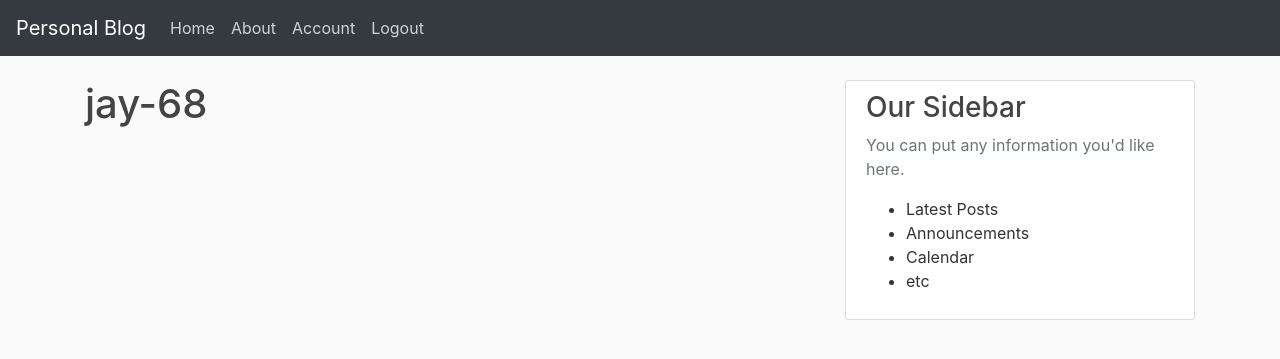
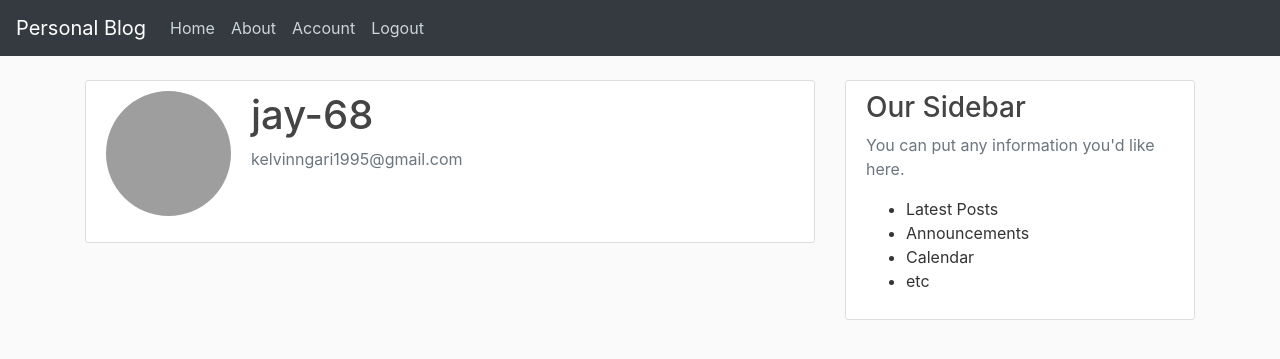
Before and after one commit to Jay-68/personal-blog, a Flask app: page /account in a window 1280 px wide. Shown: the top 359 px of the page. Run offline with Flask 2, Linux system fonts and the light colour scheme; a user stored in the database is signed in; some libraries are stand-ins or nearby versions; grey boxes are pictures that could not be loaded.

Commit message:
Add profile picture for registered users

```diff
--- a/flaskblog/models.py
+++ b/flaskblog/models.py
@@ -12,7 +12,7 @@ class User(db.Model,UserMixin):
     id = db.Column(db.Integer, primary_key=True)
     username = db.Column(db.String(20), unique=True, nullable=False)
     email = db.Column(db.String(120), unique=True, nullable=False)
-    image_file = db.Column(db.String(20),nullable=False,default='default.jpeg')
+    image_file = db.Column(db.String(20),nullable=False,default='default.jpg')
     password = db.Column(db.String(60),nullable=False)
     posts = db.relationship('Post',backref='author',lazy=True)
 
--- a/flaskblog/routes.py
+++ b/flaskblog/routes.py
@@ -74,4 +74,5 @@ def logout():
 @app.route('/account')
 @login_required
 def account():
-    return render_template('account.html',title='Account')
+    image_file = url_for('static', filename='profile_pics/' + current_user.image_file)
+    return render_template('account.html',title='Account',image_file=image_file)
--- a/flaskblog/templates/account.html
+++ b/flaskblog/templates/account.html
@@ -1,4 +1,13 @@
 {% extends "layout.html" %}
 {% block content %}
-    <h1>{{ current_user.username }}</h1>
+  <div class="content-section">
+    <div class="media">
+      <img src="{{ image_file }}" alt="user image" class="rounded-circle account-img">
+      <div class="media-body">
+        <h2 class="account-heading">{{ current_user.username }}</h2>
+        <p class="text-secondary">{{ current_user.email }}</p>
+      </div>
+    </div>
+    <!-- form here -->
+  </div>
 {% endblock content %}
```
Also changed, not shown: flaskblog/forms.py (+23 -0 lines), flaskblog/site.db, flaskblog/static/profile_pics/default.jpg (added).
